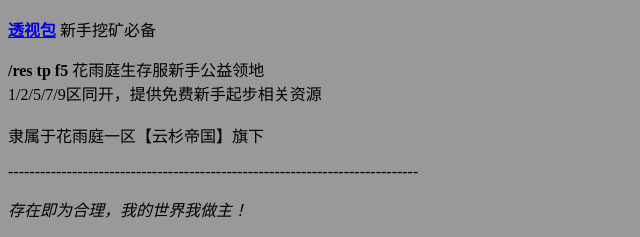
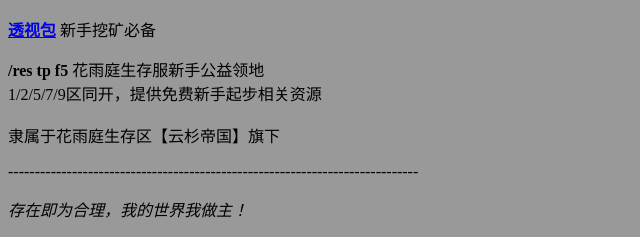
Before and after one commit to diyexe/f5mc.github.io, a plain HTML site: page index.html in a window 1280 px wide. Shown: the part 503-740 px from the top of the page, 0-640 px from the left. Drawn offline with Linux system fonts and the light colour scheme.

Commit message:
Update index.html

```diff
--- a/index.html
+++ b/index.html
@@ -41,7 +41,7 @@ body {
 <p><strong>/res tp f5</strong> 花雨庭生存服新手公益领地<br>
 1/2/5/7/9区同开，提供免费新手起步相关资源<br>
 <br>
-隶属于花雨庭一区【云杉帝国】旗下</p>
+隶属于花雨庭生存区【云杉帝国】旗下</p>
 <p> -----------------------------------------------------------------------------</p>
 <p><em>存在即为合理，我的世界我做主！</em></p>
 <p>&nbsp;</p>
```
